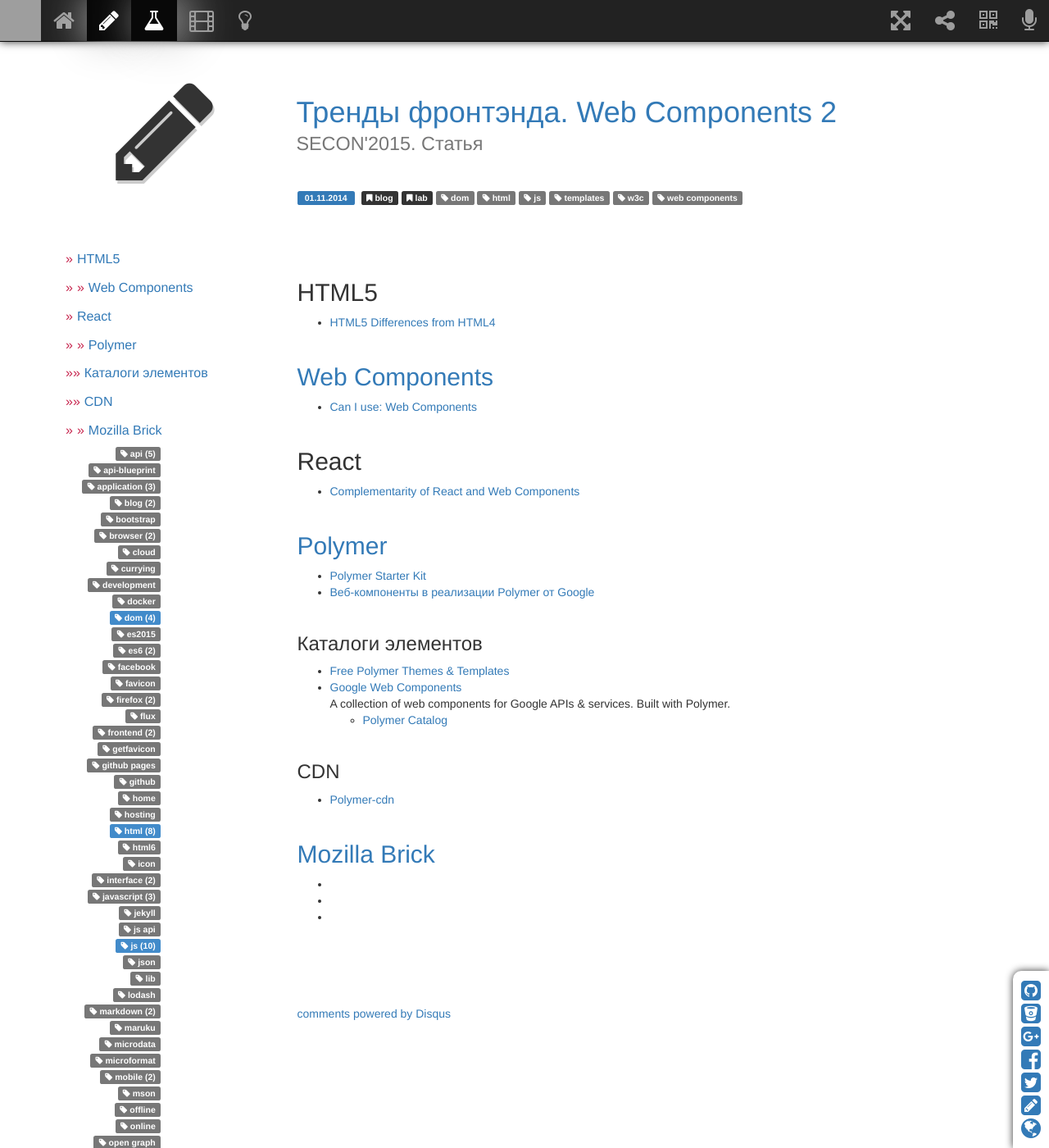
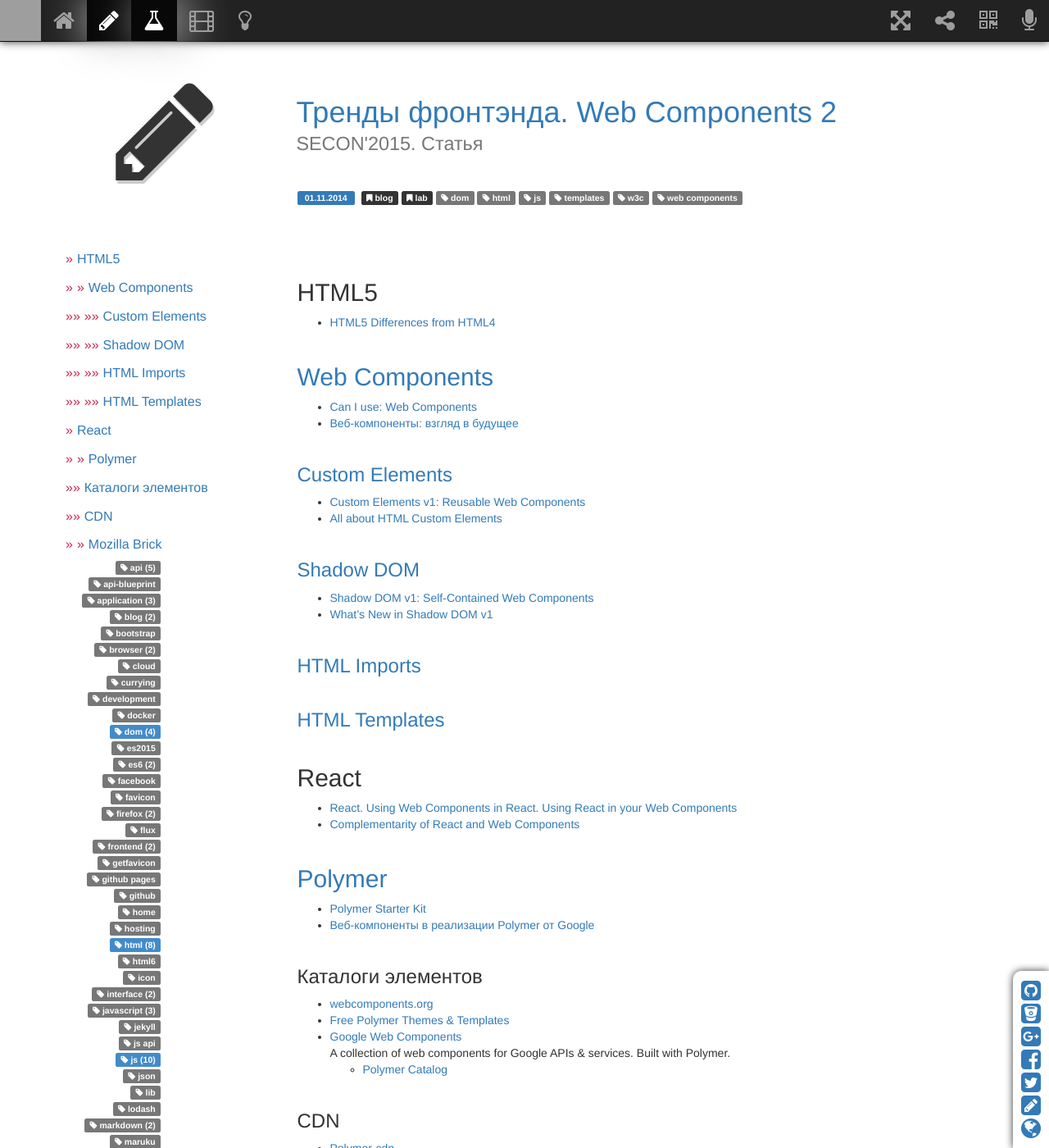
Before and after one commit to sergeymakoveev/sergeymakoveev.github.com, a Jekyll site: the page built from _posts/2014-11-01-frontend.webcomponents.2.md, in a window 1280 px wide and 1400 px high. Shown: the whole window at 82% size. Built offline with Jekyll 4.4.1, drawn with Linux system fonts in a browser that asks for light colours; nearby versions of some CDN libraries; comment, search, counter and statistics services are not loaded; grey boxes are pictures that could not be loaded.

Commit message:
обновил контент

```diff
--- a/_posts/2014-11-01-frontend.webcomponents.2.md
+++ b/_posts/2014-11-01-frontend.webcomponents.2.md
@@ -8,32 +8,46 @@
 ---
 
 ## HTML5
+*   [HTML5 Differences from HTML4](http://www.w3.org/TR/html5-diff/)
 
-* [HTML5 Differences from HTML4](http://www.w3.org/TR/html5-diff/)
 
 ## [Web Components](http://w3c.github.io/webcomponents/explainer/)
-* [Can I use: Web Components](http://caniuse.com/#search=components)
+*   [Can I use: Web Components](http://caniuse.com/#search=components)
+*   [Веб-компоненты: взгляд в будущее](https://learn.javascript.ru/webcomponents)
+
+### [Custom Elements](http://w3c.github.io/webcomponents/spec/custom/)
+*   [Custom Elements v1: Reusable Web Components](https://developers.google.com/web/fundamentals/getting-started/primers/customelements)
+*   [All about HTML Custom Elements](https://github.com/shawnbot/custom-elements)
+
+### [Shadow DOM](http://w3c.github.io/webcomponents/spec/shadow/)
+*   [Shadow DOM v1: Self-Contained Web Components](https://developers.google.com/web/fundamentals/getting-started/primers/shadowdom)
+*   [What's New in Shadow DOM v1](https://hayato.io/2016/shadowdomv1/)
+
+### [HTML Imports](http://w3c.github.io/webcomponents/spec/imports/)
+### [HTML Templates](https://dvcs.w3.org/hg/webcomponents/raw-file/tip/spec/templates/index.html)
 
 
 ## React
-* [Complementarity of React and Web Components](http://webcomponents.org/presentations/complementarity-of-react-and-web-components-at-reactjs-conf/)
+*   [React. Using Web Components in React. Using React in your Web Components](https://facebook.github.io/react/docs/webcomponents.html)
+*   [Complementarity of React and Web Components](http://webcomponents.org/presentations/complementarity-of-react-and-web-components-at-reactjs-conf/)
 
 
 ## [Polymer](https://www.polymer-project.org)
-* [Polymer Starter Kit](https://developers.google.com/web/tools/polymer-starter-kit/)
-* [Веб-компоненты в реализации Polymer от Google](http://habrahabr.ru/post/237421/)
+*   [Polymer Starter Kit](https://developers.google.com/web/tools/polymer-starter-kit/)
+*   [Веб-компоненты в реализации Polymer от Google](http://habrahabr.ru/post/237421/)
 
 ### Каталоги элементов
-* [Free Polymer Themes & Templates](https://polymerthemes.com/)
-* [Google Web Components](http://googlewebcomponents.github.io/)
-  A collection of web components for Google APIs & services. Built with Polymer.
-  * [Polymer Catalog](https://elements.polymer-project.org/)
+*   [webcomponents.org](https://www.webcomponents.org/)
+*   [Free Polymer Themes & Templates](https://polymerthemes.com/)
+*   [Google Web Components](http://googlewebcomponents.github.io/)
+    A collection of web components for Google APIs & services. Built with Polymer.
+    *   [Polymer Catalog](https://elements.polymer-project.org/)
 
 ### CDN
-* [Polymer-cdn](http://download.github.io/polymer-cdn/)
+*   [Polymer-cdn](http://download.github.io/polymer-cdn/)
 
 
 ## [Mozilla Brick](http://brick.readme.io/)
-* [](https://github.com/mozbrick/)
-* [](http://brick.readme.io/)
-* [](http://mozbrick.github.io/)
+*   [](https://github.com/mozbrick/)
+*   [](http://brick.readme.io/)
+*   [](http://mozbrick.github.io/)
```
